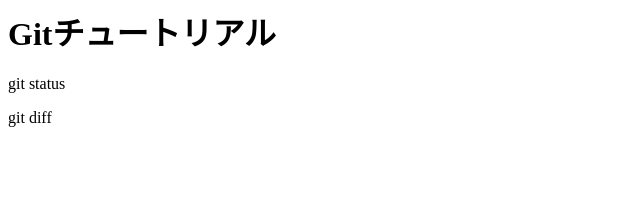
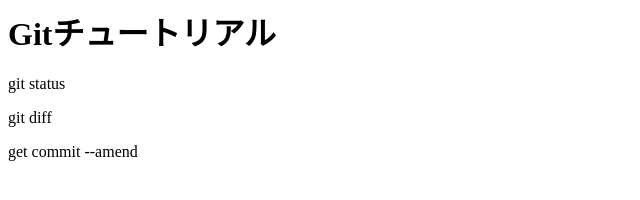
Before and after one commit to testuser-n/git_tutorial, a plain HTML site: page index.htm in a window 1280 px wide. Shown: the whole page, without its empty margins (0-640 px from the left). Drawn offline with Linux system fonts and the light colour scheme.

Commit message:
git commit --amendを追記

```diff
--- a/index.htm
+++ b/index.htm
@@ -1,3 +1,4 @@
 <h1>Gitチュートリアル</h1>
 <p>git status</p>
 <p>git diff</p>
+<p>get commit --amend</p>
```
